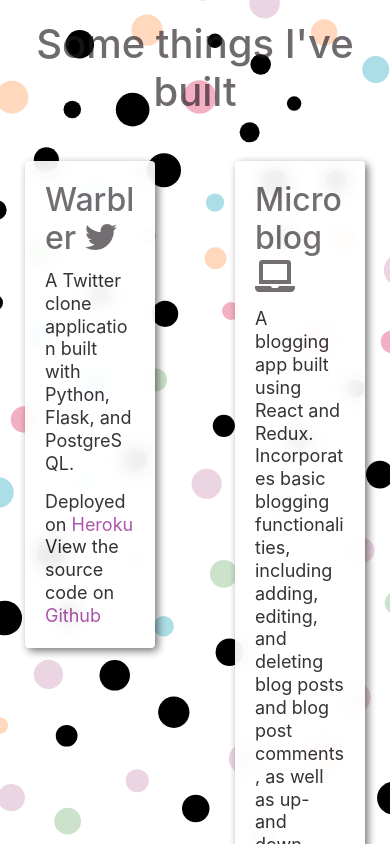
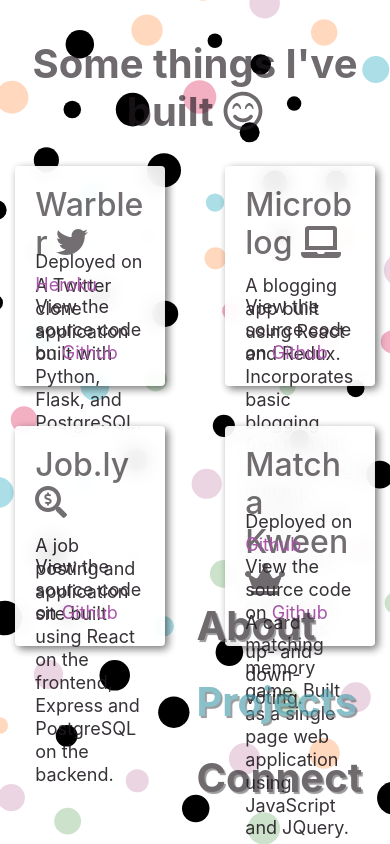
Before and after one commit to hatz7505/personal-website, a React (Create React App) app: page /projects in a window 390 px wide. Built offline with nearby package versions, Linux system fonts and the light colour scheme.

Commit message:
completed projects page and made mobile friendly

```diff
--- a/src/AboutMe.js
+++ b/src/AboutMe.js
@@ -21,7 +21,7 @@ function AboutMe() {
       <Card className="about-me-card" style={{ backgroundColor: "white" }}>
         <CardBody className="about-me-card-body">
           <CardTitle>
-            <h1 className="header">WRITE TESTS!!! Hey, I'm Harry!</h1>
+            <h1 className="header">Hey, I'm Harry!</h1>
           </CardTitle>
           <CardText>
             I’m a software engineer based out of beautifully foggy San
@@ -43,7 +43,7 @@ function AboutMe() {
           </CardText>
         </CardBody>
       </Card>
-      <SiteNavbar stylingClass="navbar-about-me" />
+      <SiteNavbar stylingClass="navbar-about-me" selected="about" />
     </div>
   );
 }
--- a/src/Connect.js
+++ b/src/Connect.js
@@ -46,7 +46,7 @@ function AboutMe() {
           </CardText>
         </CardBody>
       </Card>
-      <SiteNavbar stylingClass="navbar-connect" />
+      <SiteNavbar stylingClass="navbar-connect" selected="connect" />
     </div>
   );
 }
--- a/src/Projects.css
+++ b/src/Projects.css
@@ -15,9 +15,11 @@
 
 .projects-header {
   text-align: center;
-  margin: 20px;
+  margin-top: 40px;
+  margin-bottom: 10px;
   color: #211b21;
   opacity: 0.65;
+  font-weight: bold;
 }
 
 .project-title {
@@ -26,7 +28,12 @@
 }
 
 .project {
-  margin: 25px;
+  width: 83%;
+  height: 220px;
+  margin-right: auto;
+  margin-left: auto;
+  margin-top: 20px;
+  margin-bottom: 20px;
   color: #211b21;
   opacity: 0.9;
   border-width: 0 !important;
@@ -41,19 +48,12 @@
   font-size: 18px;
 }
 
-.microblog-github-link {
-  margin-top: 15px;
-  pointer-events: auto;
-}
-
-.warbly-heroku-link {
-  margin-top: 15px;
-  pointer-events: auto;
-}
-
-.jobly-github-link {
-  pointer-events: auto;
-  margin-top: 15px;
+.project-links {
+  display: block;
+  position: absolute;
+  margin-top: 20px;
+  margin-bottom: 10px;
+  bottom: 5%;
 }
 
 .project-link {
@@ -65,3 +65,39 @@
   text-decoration: none;
   color: #6d2a6d;
 }
+
+.navbar-projects {
+  right: 3%;
+  bottom: 20px;
+}
+
+@media only screen and (max-device-width: 768px) {
+
+  .project {
+    font-size: 12px;
+    width: 95%;
+    overflow: scroll;
+    pointer-events: auto;
+    height: 200px;
+  }
+
+  .project-title {
+    font-size: 25px;
+  }
+
+  .project-links {
+    position: relative;
+    margin-top: 30px;
+  }
+
+  .navbar-projects.navbar {
+    font-size: 25px;
+  }
+
+  .navbar-projects.navbar .nav-item a {
+    color: white;
+    text-shadow: 1.5px 1.5px 1.5px #000;
+    opacity: 0.8;
+  }
+
+}
--- a/src/Projects.js
+++ b/src/Projects.js
@@ -9,6 +9,7 @@ import {
   faSearchDollar,
   faCrown,
 } from "@fortawesome/free-solid-svg-icons";
+import { faSmileBeam } from "@fortawesome/free-regular-svg-icons";
 import { faTwitter } from "@fortawesome/free-brands-svg-icons";
 
 function Projects() {
@@ -21,7 +22,9 @@ function Projects() {
         withForce={false}
       />
       <div className="projects-text-container">
-        <h1 className="projects-header">Some things I've built</h1>
+        <h1 className="projects-header">
+          Some things I've built <FontAwesomeIcon icon={faSmileBeam} />
+        </h1>
         <Row>
           <Col xs="6">
             <Card className="project" style={{ backgroundColor: "white" }}>
@@ -34,7 +37,7 @@ function Projects() {
                 <CardText className="project-text">
                   A Twitter clone application built with Python, Flask, and
                   PostgreSQL.
-                    <div className="warbly-heroku-link">
+                  <span className="project-links">
                     Deployed on{" "}
                     <a
                       className="project-link"
@@ -43,8 +46,7 @@ function Projects() {
                     >
                       Heroku
                     </a>
-                    </div>
-                    <div>
+                    <br></br>
                     View the source code on{" "}
                     <a
                       className="project-link"
@@ -53,7 +55,7 @@ function Projects() {
                     >
                       Github
                     </a>
-                    </div>
+                  </span>
                 </CardText>
               </CardBody>
             </Card>
@@ -67,11 +69,11 @@ function Projects() {
                   </h2>
                 </CardTitle>
                 <CardText className="project-text">
-                    A blogging app built using React and Redux. Incorporates
-                    basic blogging functionalities, including adding, editing,
-                    and deleting blog posts and blog post comments, as well as
-                    up- and down-voting.
-                    <div className="microblog-github-link">
+                  A blogging app built using React and Redux. Incorporates basic
+                  blogging functionalities, including adding, editing, and
+                  deleting blog posts and comments, as well as up- and
+                  down-voting.
+                  <span className="project-links">
                     View the source code on{" "}
                     <a
                       className="project-link"
@@ -80,7 +82,7 @@ function Projects() {
                     >
                       Github
                     </a>
-                    </div>
+                  </span>
                 </CardText>
               </CardBody>
             </Card>
@@ -98,7 +100,7 @@ function Projects() {
                 <CardText className="project-text">
                   A job posting and application site built using React on the
                   frontend, Express and PostgreSQL on the backend.
-                    <div className="jobly-github-link">
+                  <span className="project-links">
                     View the source code on{" "}
                     <a
                       className="project-link"
@@ -107,7 +109,7 @@ function Projects() {
                     >
                       Github
                     </a>
-                    </div>
+                  </span>
                 </CardText>
               </CardBody>
             </Card>
@@ -123,7 +125,7 @@ function Projects() {
                 <CardText className="project-text">
                   A card matching memory game. Built as a single page web
                   application using JavaScript and JQuery.
-                    <div className="warbly-heroku-link">
+                  <span className="project-links">
                     Deployed on{" "}
                     <a
                       className="project-link"
@@ -132,8 +134,7 @@ function Projects() {
                     >
                       Github
                     </a>
-                    </div>
-                    <div>
+                    <br></br>
                     View the source code on{" "}
                     <a
                       className="project-link"
@@ -142,14 +143,14 @@ function Projects() {
                     >
                       Github
                     </a>
-                    </div>
+                  </span>
                 </CardText>
               </CardBody>
             </Card>
           </Col>
         </Row>
-        <SiteNavbar />
       </div>
+      <SiteNavbar stylingClass="navbar-projects" selected="projects" />
     </div>
   );
 }
--- a/src/SiteNavbar.css
+++ b/src/SiteNavbar.css
@@ -1,5 +1,5 @@
 .navbar {
-  font-size: 35px;
+  font-size: 40px;
   position: absolute !important;
 }
 
@@ -8,8 +8,13 @@
   opacity: 0.65;
   font-weight: bold;
   pointer-events: auto;
+  text-shadow: 1.75px 1.75px 0.75px rgb(102, 100, 100);
 }
 
 .nav-item a:hover {
   color: #6d2a6d;
 }
+
+.selected {
+  color: #4c9fac !important;
+}
--- a/src/SiteNavbar.js
+++ b/src/SiteNavbar.js
@@ -2,20 +2,36 @@ import React from "react";
 import { Navbar, Nav, NavItem, NavLink } from "reactstrap";
 import "./SiteNavbar.css";
 
-function SiteNavbar({ stylingClass }) {
+function SiteNavbar({ stylingClass, selected }) {
   return (
     <Navbar expand="md" className={stylingClass}>
       <Nav className="mr-auto" navbar>
         <NavItem>
-          <NavLink href="/about">About</NavLink>
+          {selected === "about" ? (
+            <NavLink className="selected" href="/about">
+              About
+            </NavLink>
+          ) : (
+            <NavLink href="/about">About</NavLink>
+          )}
         </NavItem>
         <NavItem>
-          <NavLink href="/projects">
-            Projects
-          </NavLink>
+          {selected === "projects" ? (
+            <NavLink className="selected" href="/projects">
+              Projects
+            </NavLink>
+          ) : (
+            <NavLink href="/projects">Projects</NavLink>
+          )}
         </NavItem>
         <NavItem>
-          <NavLink href="/connect">Connect</NavLink>
+          {selected === "connect" ? (
+            <NavLink className="selected" href="/connect">
+              Connect
+            </NavLink>
+          ) : (
+            <NavLink href="/connect">Connect</NavLink>
+          )}
         </NavItem>
       </Nav>
     </Navbar>
```
Lines whose indentation alone changed are shown as unchanged.
